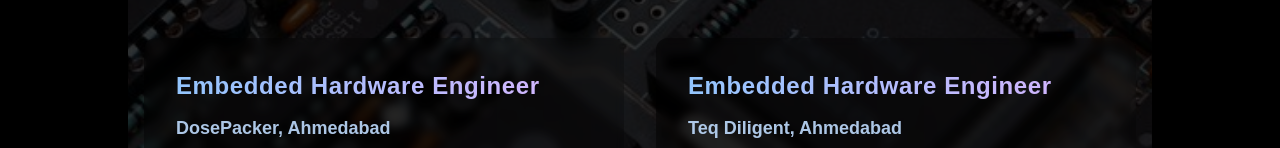
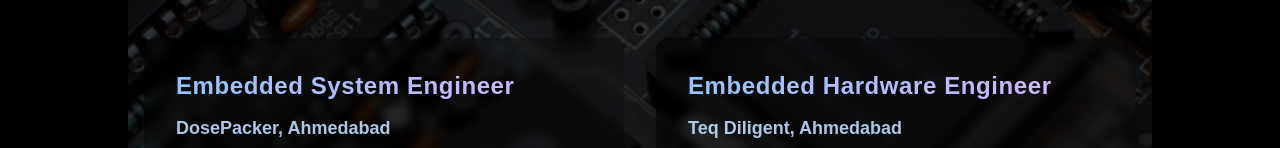
Before and after one commit to szeroxxx/embedded-portfolio, a Next.js app: page /workexperience in a window 1280 px wide. Shown: the part 198-346 px from the top of the page. Built offline with nearby package versions, Linux system fonts and the light colour scheme.

Commit message:
change text

```diff
--- a/pages/workexperience/index.js
+++ b/pages/workexperience/index.js
@@ -120,7 +120,7 @@
 const Experience = () => {
   const experiences = [
     {
-      title: "Embedded Hardware Engineer",
+      title: "Embedded System Engineer",
       company: "DosePacker, Ahmedabad",
       duration: "Jan 2024 - Present",
       description: [
```
